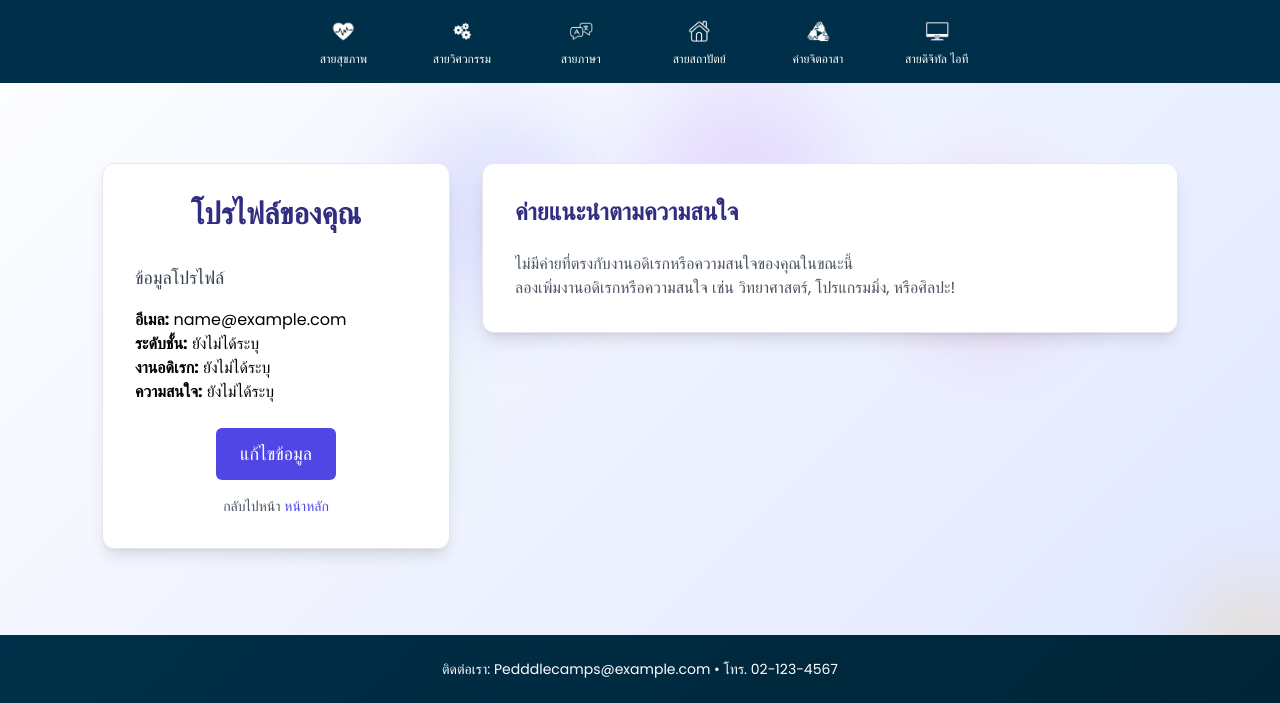
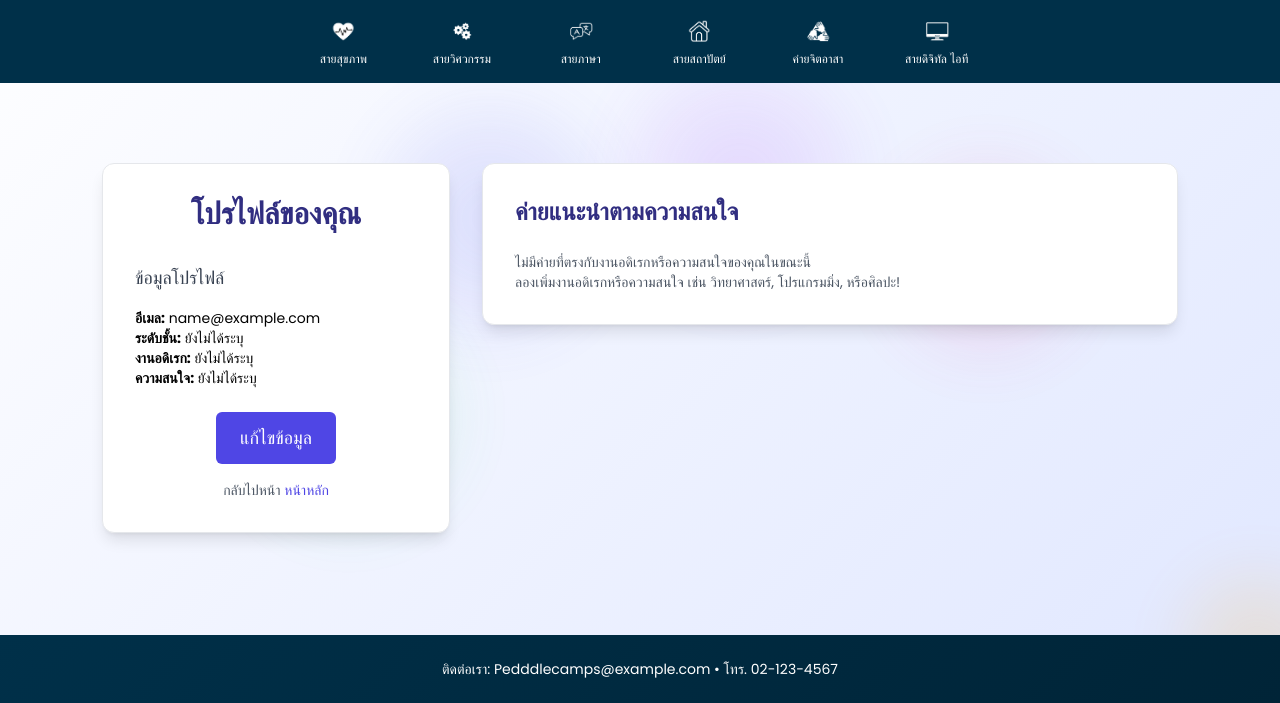
Before and after one commit to Pattranit-Yongyee/dsi202_2025, a Django app: page /profile/ in a window 1280 px wide. Shown: the part 97-800 px from the top of the page. Run offline with Django 4.2, Linux system fonts and the light colour scheme; the visitor is signed in with stand-in values (Sample User, id 1); data comes from the database, SQL or seed files in the repository; data that the repository does not hold is empty; some libraries are stand-ins or nearby versions; some web fonts are replaced.

Commit message:
ีupdate css

```diff
--- a/myproject/camps/templates/camps/profile.html
+++ b/myproject/camps/templates/camps/profile.html
@@ -1,31 +1,31 @@
 {% extends "camps/base.html" %}
 {% load widget_tweaks %}
 {% block content %}
-<div class="max-w-7xl mx-auto py-12 px-4 sm:px-6 lg:px-8 flex flex-col lg:flex-row gap-8">
+<div class="max-w-7xl mx-auto py-8 sm:py-12 px-4 sm:px-6 lg:px-8 flex flex-col lg:flex-row gap-6 sm:gap-8">
     <!-- Profile Information -->
     <div class="w-full lg:w-1/3">
-        <div class="bg-white p-8 rounded-xl shadow-lg border border-gray-200">
-            <h2 class="text-3xl font-bold text-center text-indigo-900 mb-8">โปรไฟล์ของคุณ</h2>
+        <div class="bg-white p-6 sm:p-8 rounded-xl shadow-lg border border-gray-200">
+            <h2 class="text-2xl sm:text-3xl font-bold text-center text-indigo-900 mb-6 sm:mb-8">โปรไฟล์ของคุณ</h2>
             {% if messages %}
                 <div class="mb-4">
                     {% for message in messages %}
-                        <p class="text-sm text-{{ message.tags }}">{{ message }}</p>
+                        <p class="text-xs sm:text-sm text-{{ message.tags }}">{{ message }}</p>
                     {% endfor %}
                 </div>
             {% endif %}
-            <div class="mb-6">
-                <h3 class="text-lg font-medium text-gray-700 mb-4">ข้อมูลโปรไฟล์</h3>
-                <p><strong>อีเมล:</strong> {{ user.email }}</p>
-                <p><strong>ระดับชั้น:</strong> {{ profile.get_education_level_display|default:"ยังไม่ได้ระบุ" }}</p>
-                <p><strong>งานอดิเรก:</strong> {{ profile.hobbies|default:"ยังไม่ได้ระบุ" }}</p>
-                <p><strong>ความสนใจ:</strong> {{ profile.interests|default:"ยังไม่ได้ระบุ" }}</p>
+            <div class="mb-4 sm:mb-6">
+                <h3 class="text-base sm:text-lg font-medium text-gray-700 mb-3 sm:mb-4">ข้อมูลโปรไฟล์</h3>
+                <p class="text-xs sm:text-sm"><strong>อีเมล:</strong> {{ user.email }}</p>
+                <p class="text-xs sm:text-sm"><strong>ระดับชั้น:</strong> {{ profile.get_education_level_display|default:"ยังไม่ได้ระบุ" }}</p>
+                <p class="text-xs sm:text-sm"><strong>งานอดิเรก:</strong> {{ profile.hobbies|default:"ยังไม่ได้ระบุ" }}</p>
+                <p class="text-xs sm:text-sm"><strong>ความสนใจ:</strong> {{ profile.interests|default:"ยังไม่ได้ระบุ" }}</p>
             </div>
             <div class="text-center">
-                <button id="edit-profile-btn" class="bg-indigo-600 text-white py-3 px-6 rounded-md hover:bg-indigo-700 transition-colors duration-300 text-lg">
+                <button id="edit-profile-btn" class="bg-indigo-600 text-white py-2 sm:py-3 px-4 sm:px-6 rounded-md hover:bg-indigo-700 transition-colors duration-300 text-sm sm:text-lg">
                     แก้ไขข้อมูล
                 </button>
             </div>
-            <p class="text-center text-sm text-gray-600 mt-4">
+            <p class="text-center text-xs sm:text-sm text-gray-600 mt-3 sm:mt-4">
                 กลับไปหน้า <a href="{% url 'home' %}" class="text-indigo-600 hover:text-indigo-800">หน้าหลัก</a>
             </p>
         </div>
@@ -33,63 +33,63 @@
 
     <!-- Recommended Camps -->
     <div class="w-full lg:w-2/3">
-    <div class="bg-white p-8 rounded-xl shadow-lg border border-gray-200">
-        <h3 class="text-2xl font-bold text-indigo-900 mb-6">ค่ายแนะนำตามความสนใจ</h3>
+        <div class="bg-white p-6 sm:p-8 rounded-xl shadow-lg border border-gray-200">
+            <h3 class="text-xl sm:text-2xl font-bold text-indigo-900 mb-4 sm:mb-6">ค่ายแนะนำตามความสนใจ</h3>
             {% if camps %}
-            <p class="text-sm text-gray-600 mb-4">แนะนำตาม:
+                <p class="text-xs sm:text-sm text-gray-600 mb-3 sm:mb-4">แนะนำตาม:
                     {% if profile.hobbies or profile.interests %}
                         {{ profile.hobbies|default:"-" }}, {{ profile.interests|default:"-" }}
                     {% else %}
                         กรุณากรอกงานอดิเรกหรือความสนใจเพื่อรับคำแนะนำ
                     {% endif %}
                 </p>
-            <div class="max-h-96 overflow-y-auto pr-4">
-                <div class="grid grid-cols-1 sm:grid-cols-2 gap-6">
+                <div class="max-h-96 overflow-y-auto pr-2 sm:pr-4">
+                    <div class="grid grid-cols-2 sm:grid-cols-2 gap-4 sm:gap-6">
                         {% for camp in camps %}
-                        <div class="bg-gray-50 p-4 rounded-lg shadow hover:shadow-md transition-shadow">
+                            <div class="bg-gray-50 p-3 sm:p-4 rounded-lg shadow hover:shadow-md transition-shadow">
                                 {% if camp.image %}
-                                <img src="{{ camp.image.url }}" alt="{{ camp.title }}" class="w-full h-32 object-cover rounded-md mb-3">
+                                    <img src="{{ camp.image.url }}" alt="{{ camp.title }}" class="w-full h-24 sm:h-32 object-cover rounded-md mb-2 sm:mb-3">
                                 {% else %}
-                                <div class="w-full h-32 bg-gray-200 rounded-md mb-3 flex items-center justify-center text-gray-500">
+                                    <div class="w-full h-24 sm:h-32 bg-gray-200 rounded-md mb-2 sm:mb-3 flex items-center justify-center text-gray-500 text-xs sm:text-sm">
                                         ไม่มีรูปภาพ
                                     </div>
                                 {% endif %}
-                            <h4 class="text-lg font-semibold text-gray-800">{{ camp.title }}</h4>
-                            <p class="text-sm text-gray-600">หมวด: {{ camp.get_category_display }}</p>
-                            <p class="text-sm text-gray-600">⏳ ปิดรับสมัคร: {{ camp.application_deadline|date:"d/m/Y" }}</p>
-                            <a href="{% url 'camp_detail' camp.id %}" class="text-indigo-600 hover:text-indigo-800 text-sm">ดูรายละเอียด</a>
+                                <h4 class="text-sm sm:text-lg font-semibold text-gray-800 truncate">{{ camp.title }}</h4>
+                                <p class="text-xs sm:text-sm text-gray-600 hidden sm:block">หมวด: {{ camp.get_category_display }}</p>
+                                <p class="text-xs sm:text-sm text-gray-600">⏳ ปิดรับสมัคร: {{ camp.application_deadline|date:"d/m/Y" }}</p>
+                                <a href="{% url 'camp_detail' camp.id %}" class="text-indigo-600 hover:text-indigo-800 text-xs sm:text-sm">ดูรายละเอียด</a>
                             </div>
                         {% endfor %}
                     </div>
                 </div>
             {% else %}
-            <p class="text-gray-600">ไม่มีค่ายที่ตรงกับงานอดิเรกหรือความสนใจของคุณในขณะนี้</p>
-            <p class="text-gray-600">ลองเพิ่มงานอดิเรกหรือความสนใจ เช่น วิทยาศาสตร์, โปรแกรมมิ่ง, หรือศิลปะ!</p>
+                <p class="text-xs sm:text-sm text-gray-600">ไม่มีค่ายที่ตรงกับงานอดิเรกหรือความสนใจของคุณในขณะนี้</p>
+                <p class="text-xs sm:text-sm text-gray-600">ลองเพิ่มงานอดิเรกหรือความสนใจ เช่น วิทยาศาสตร์, โปรแกรมมิ่ง, หรือศิลปะ!</p>
             {% endif %}
         </div>
     </div>
 
     <!-- Modal for Editing Profile -->
     <div id="edit-profile-modal" class="fixed inset-0 bg-gray-600 bg-opacity-50 flex items-center justify-center z-50 hidden opacity-0 transition-opacity duration-300">
-    <div id="modal-content" class="bg-white p-8 rounded-xl shadow-lg max-w-md w-full transform scale-95 transition-transform duration-300">
-        <h3 class="text-2xl font-bold text-indigo-900 mb-4">แก้ไขข้อมูลโปรไฟล์</h3>
-        <p class="mb-4"><strong>อีเมล:</strong> {{ user.email }}</p>
-        <form id="edit-profile-form" method="POST" action="{% url 'profile' %}" class="space-y-6">
+        <div id="modal-content" class="bg-white p-6 sm:p-8 rounded-xl shadow-lg max-w-md w-full transform scale-95 transition-transform duration-300">
+            <h3 class="text-xl sm:text-2xl font-bold text-indigo-900 mb-3 sm:mb-4">แก้ไขข้อมูลโปรไฟล์</h3>
+            <p class="mb-3 sm:mb-4 text-xs sm:text-sm"><strong>อีเมล:</strong> {{ user.email }}</p>
+            <form id="edit-profile-form" method="POST" action="{% url 'profile' %}" class="space-y-4 sm:space-y-6">
                 {% csrf_token %}
                 {% for field in form %}
                     <div>
-                    <label for="{{ field.id_for_label }}" class="block text-sm font-medium text-gray-700 mb-2">{{ field.label }}</label>
-                    {% render_field field class="w-full p-3 border border-gray-300 rounded-lg focus:ring-2 focus:ring-indigo-500 focus:border-indigo-500" %}
+                        <label for="{{ field.id_for_label }}" class="block text-xs sm:text-sm font-medium text-gray-700 mb-1 sm:mb-2">{{ field.label }}</label>
+                        {% render_field field class="w-full p-2 sm:p-3 border border-gray-300 rounded-lg focus:ring-2 focus:ring-indigo-500 focus:border-indigo-500 text-xs sm:text-sm" %}
                         {% for error in field.errors %}
-                        <p class="mt-1 text-sm text-red-600">{{ error }}</p>
+                            <p class="mt-1 text-xs sm:text-sm text-red-600">{{ error }}</p>
                         {% endfor %}
                     </div>
                 {% endfor %}
-            <div class="flex justify-end gap-4">
-                <button type="button" id="cancel-btn" class="px-4 py-2 bg-gray-300 text-gray-700 rounded-md hover:bg-gray-400 transition-colors duration-300">
+                <div class="flex justify-end gap-3 sm:gap-4">
+                    <button type="button" id="cancel-btn" class="px-3 sm:px-4 py-1 sm:py-2 bg-gray-300 text-gray-700 rounded-md hover:bg-gray-400 transition-colors duration-300 text-xs sm:text-sm">
                         ยกเลิก
                     </button>
-                <button type="submit" class="px-4 py-2 bg-green-600 text-white rounded-md hover:bg-green-700 transition-colors duration-300">
+                    <button type="submit" class="px-3 sm:px-4 py-1 sm:py-2 bg-green-600 text-white rounded-md hover:bg-green-700 transition-colors duration-300 text-xs sm:text-sm">
                         บันทึก
                     </button>
                 </div>
@@ -157,7 +157,7 @@
                     const data = await response.json();
                     console.error('Form submission error:', data);
                     const errorDiv = document.createElement('div');
-                errorDiv.className = 'text-red-600 text-sm mt-2';
+                    errorDiv.className = 'text-red-600 text-xs sm:text-sm mt-2';
                     errorDiv.textContent = 'เกิดข้อผิดพลาดในการบันทึก กรุณาลองอีกครั้ง';
                     editProfileForm.prepend(errorDiv);
                 }
--- a/requirements.txt
+++ b/requirements.txt
@@ -6,3 +6,7 @@ PyJWT>=2.0.0
 cryptography>=3.3.2
 django-widget-tweaks
 django-environ==0.8.1
+libscrc
+qrcode
+python-dotenv
+promptpay
```
Also changed, not shown: myproject/camps/templates/camps/category_camps.html (+15 -12 lines), myproject/camps/templates/camps/home.html (+33 -36 lines), myproject/myproject/settings.py (+25 -0 lines), myproject/media/camp_images/2_KJiXutq.jpg (added). Lines whose indentation alone changed are shown as unchanged.
